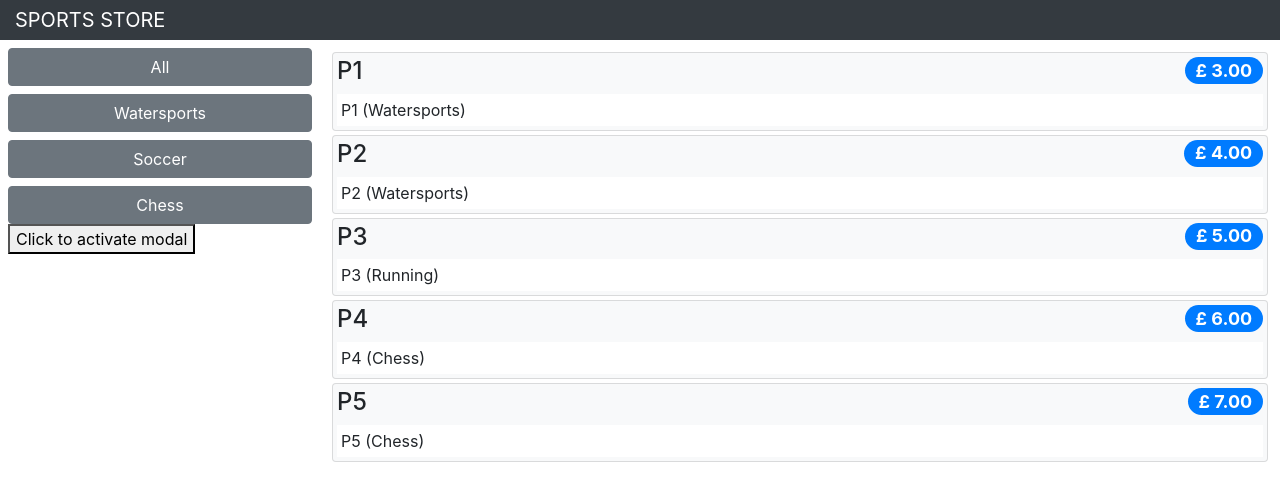
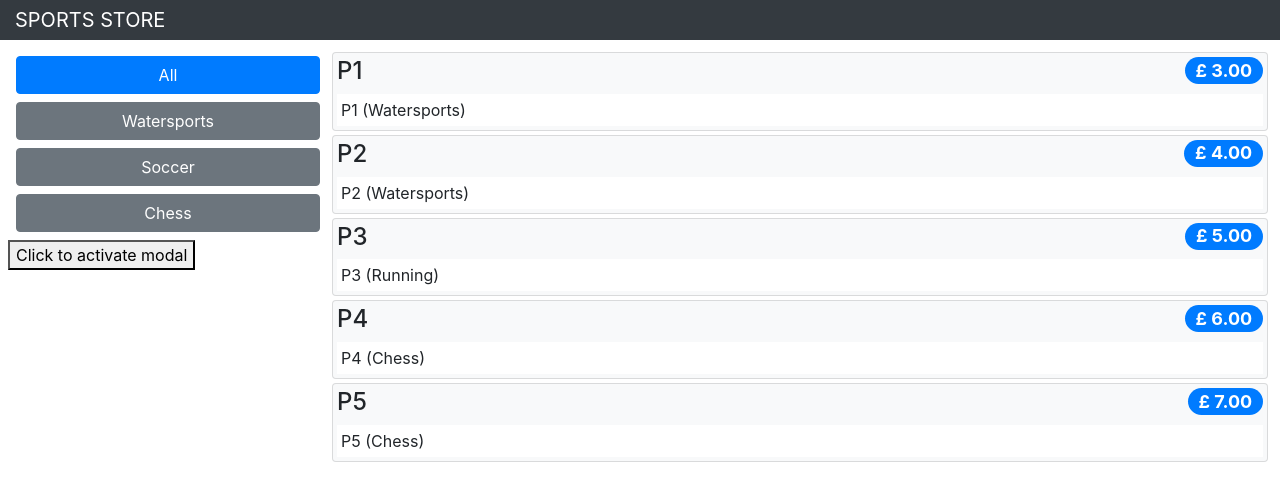
Before and after one commit to ajhudson/sportsstore-react, a React (Create React App) app: page /shop/products in a window 1280 px wide. Shown: the top 500 px of the page. Built offline with nearby package versions, Linux system fonts and the light colour scheme.

Commit message:
Added a toggle button

```diff
--- /dev/null
+++ b/src/ToggleLink.js
@@ -0,0 +1,23 @@
+import React from 'react';
+import { Route, Link } from 'react-router-dom';
+
+const ToggleLink = props => {
+
+    return (
+        <Route  path={props.to}
+                exact={props.exact}
+                children={ routeProps => {
+                        const baseClasses = props.className || 'm-2 btn btn-block';
+                        const activeClass = props.activeClass || 'btn-primary';
+                        const inactiveClass = props.inactiveClass || 'btn-secondary';
+                        const combinedClasses = `${baseClasses} ${routeProps.match ? activeClass : inactiveClass}`;
+
+                        return <Link to={props.to} className={combinedClasses}>
+                            {props.children}
+                        </Link>
+                    }
+                }></Route>
+    );
+};
+
+export default ToggleLink;
--- a/src/shop/CategoryNavigation.js
+++ b/src/shop/CategoryNavigation.js
@@ -1,18 +1,17 @@
 import React, { Component } from 'react';
 import { Link } from 'react-router-dom';
 import ModalButton from './ModalButton';
+import ToggleLink from './../ToggleLink';
 
 export class CategoryNavigation extends Component {
 
     render() {
         return <React.Fragment>
-            <Link className='btn btn-secondary btn-block' to={ this.props.baseUrl }>All</Link>
+            <ToggleLink to={ this.props.baseUrl } exact={ true }>All</ToggleLink>
 
             {
                 this.props.categories && this.props.categories.map(c =>
-                    <Link className='btn btn-secondary btn-block' key={ c } to={ `${this.props.baseUrl}/${c.toLowerCase()}` }>
-                        { c }
-                    </Link>
+                    <ToggleLink key={c} to={ `${this.props.baseUrl}/${c.toLowerCase()}` }>{c}</ToggleLink>
                 )
             }
 
```
